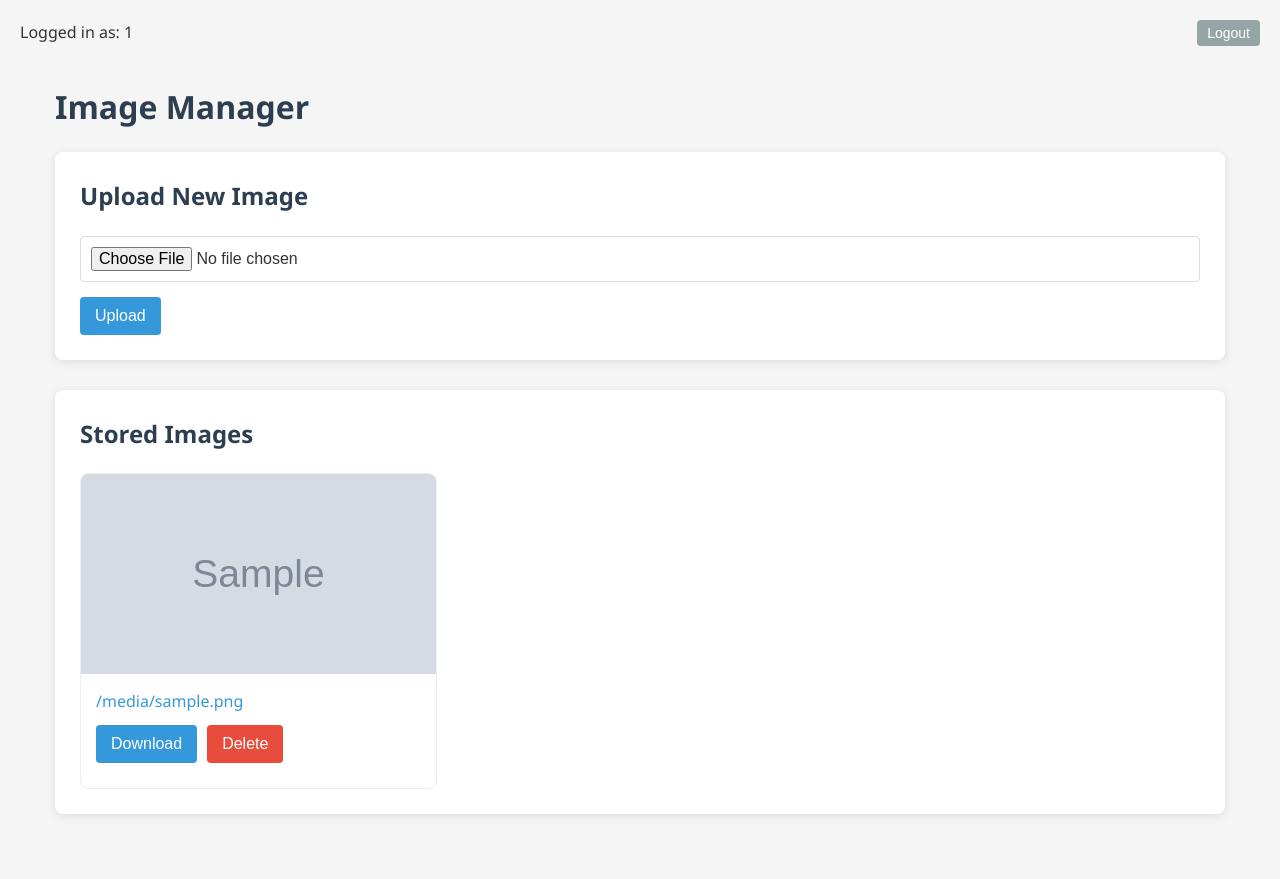
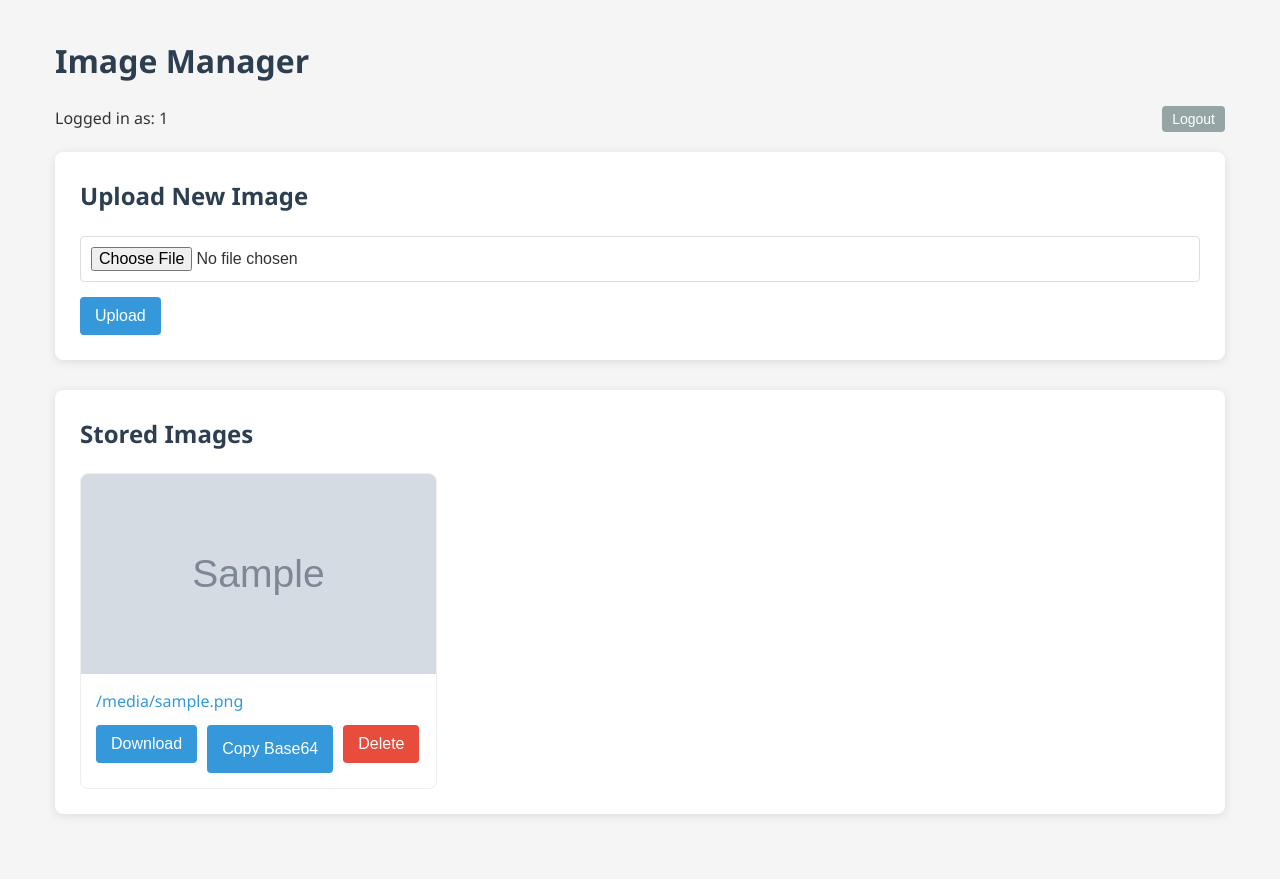
Before and after one commit to lopeben/image_manager, a Flask app: template templates/index.html in a window 1280 px wide. Run offline with Flask 3, Linux system fonts and the light colour scheme; the visitor is signed in with stand-in values (Sample User, id 1); the template is opened without the code that fills it: most values are stand-ins (such as "Sample title", 1, 10 or a date in 2020); grey boxes marked "Sample" are stand-in pictures.

Commit message:
Update HTML to access base64 file link

```diff
--- a/templates/index.html
+++ b/templates/index.html
@@ -4,18 +4,42 @@
     <meta charset="UTF-8">
     <meta name="viewport" content="width=device-width, initial-scale=1.0">
     <title>Image Manager</title>
-    <!-- Add this below the title -->
-    <div class="user-info">
-        Logged in as: {{ current_user.id }}
-        <a href="{{ url_for('logout') }}">
-            <button class="logout">Logout</button>
-        </a>
-    </div>
     <link rel="stylesheet" href="{{ url_for('static', filename='style.css') }}">
+    <script>
+        // Function to copy base64 data to clipboard
+        function copyBase64(filename) {
+            fetch(`/b64image/${filename}`)
+                .then(response => response.json())
+                .then(data => {
+                    if (data.data) {
+                        navigator.clipboard.writeText(data.data)
+                            .then(() => {
+                                alert('Base64 data copied to clipboard!');
+                            })
+                            .catch(err => {
+                                console.error('Failed to copy: ', err);
+                                alert('Failed to copy to clipboard');
+                            });
+                    } else {
+                        alert('Error: ' + (data.error || 'Unknown error'));
+                    }
+                })
+                .catch(error => {
+                    console.error('Error:', error);
+                    alert('Failed to get base64 data');
+                });
+        }
+    </script>
 </head>
 <body>
     <div class="container">
         <h1>Image Manager</h1>
+        <div class="user-info">
+            Logged in as: {{ current_user.id }}
+            <a href="{{ url_for('logout') }}">
+                <button class="logout">Logout</button>
+            </a>
+        </div>
 
         <!-- Flash messages -->
         {% with messages = get_flashed_messages(with_categories=true) %}
@@ -54,6 +78,7 @@
                                 <a href="{{ url_for('serve_image', filename=image) }}" download>
                                     <button>Download</button>
                                 </a>
+                                <button onclick="copyBase64('{{ image }}')">Copy Base64</button>
                                 <a href="{{ url_for('delete_file', filename=image) }}">
                                     <button class="delete">Delete</button>
                                 </a>
```
